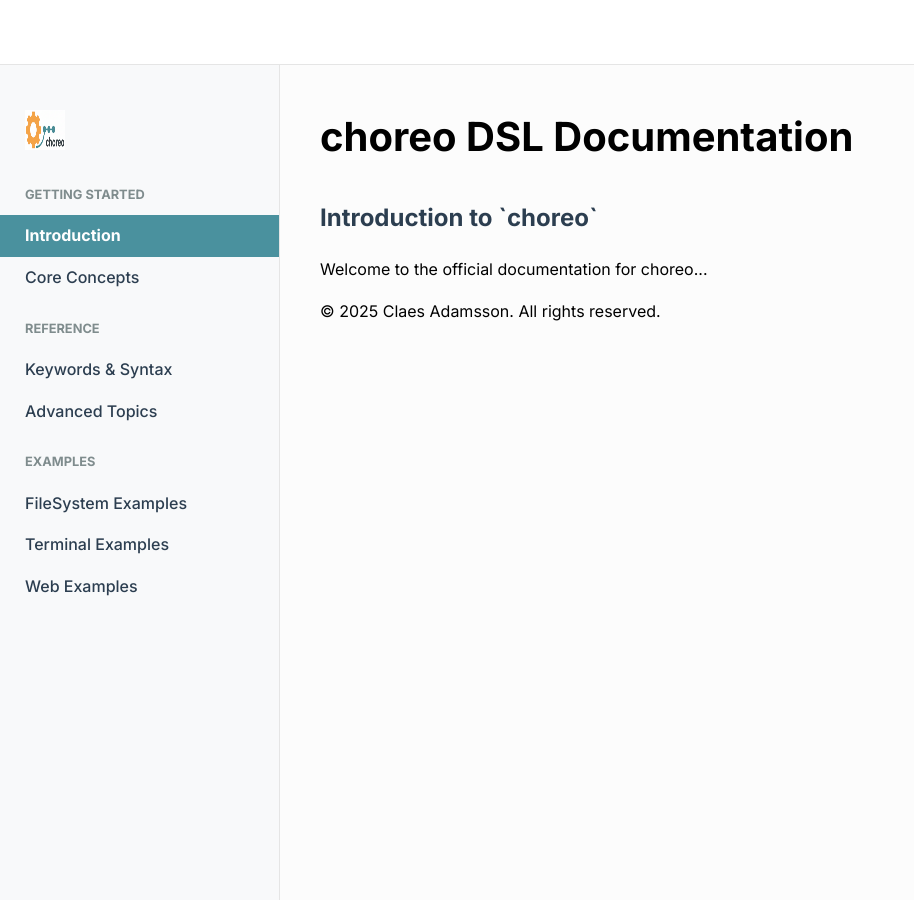
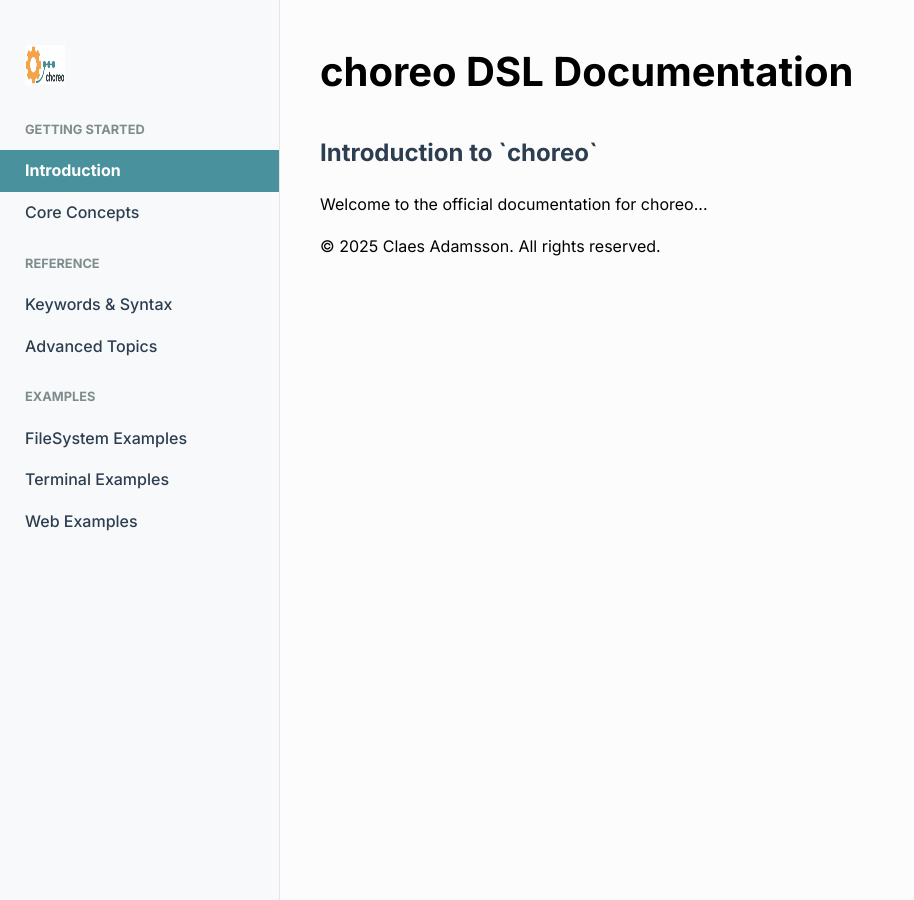
Before and after one commit to cladam/choreo, a Jekyll site: the page built from index.md, in a window 1280 px wide and 900 px high. Shown: the whole window, without its empty margins (0-914 px from the left). Built offline with Jekyll 4.4.1, drawn with Linux system fonts in a browser that asks for light colours.

Commit message:
Remove empty header from default layout
Removed empty header section from layout.

```diff
--- a/_layouts/default.html
+++ b/_layouts/default.html
@@ -2,9 +2,6 @@
 <html lang="en">
   {% include head.html %}
   <body>
-    <header class="top-header">
-    </header>
-
     <main class="main-container">
       {% include sidebar.html %}
       <div class="main-content" id="main-content">
```
